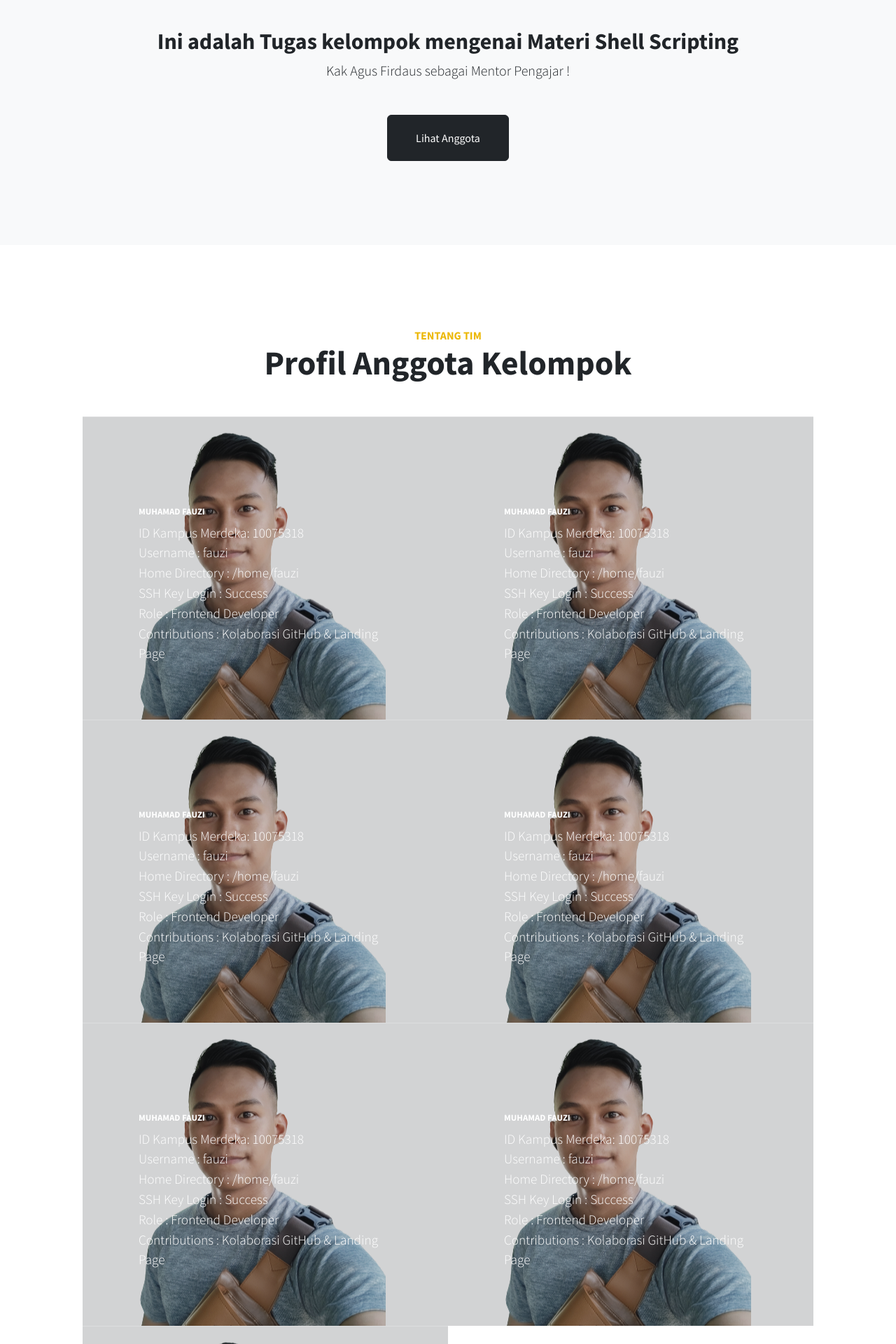
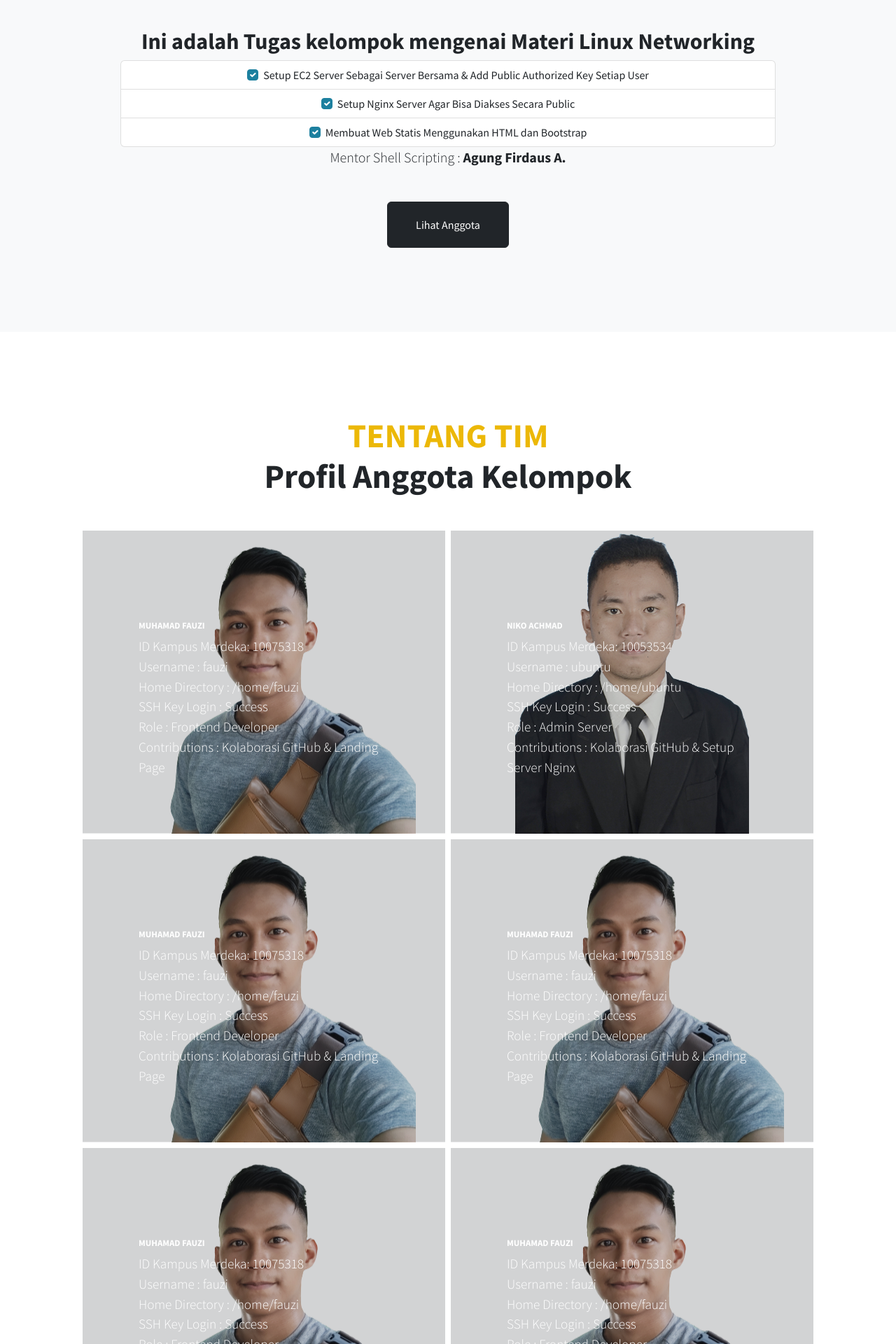
Before and after one commit to MuhFauziIT/Tugas-Kelompok---Shell-Scripting, a plain HTML site: page index.html in a window 1280 px wide. Shown: the part 880-2800 px from the top of the page at 70% size. Drawn offline with nearby package versions, Linux system fonts and the light colour scheme.

Commit message:
Menambah Data Niko dan Menambah beberapa style

```diff
--- a/index.html
+++ b/index.html
@@ -1,5 +1,6 @@
 <!DOCTYPE html>
 <html lang="en">
+
 <head>
     <meta charset="utf-8" />
     <meta name="viewport" content="width=device-width, initial-scale=1, shrink-to-fit=no" />
@@ -11,40 +12,61 @@
     <!-- Font Awesome icons (free version)-->
     <script src="https://use.fontawesome.com/releases/v6.3.0/js/all.js" crossorigin="anonymous"></script>
     <!-- Simple line icons-->
-        <link href="https://cdnjs.cloudflare.com/ajax/libs/simple-line-icons/2.5.5/css/simple-line-icons.min.css" rel="stylesheet" />
+    <link target="_blank"
+        href="https://cdnjs.cloudflare.com/ajax/libs/simple-line-icons/2.5.5/css/simple-line-icons.min.css"
+        rel="stylesheet" />
     <!-- Google fonts-->
-        <link href="https://fonts.googleapis.com/css?family=Source+Sans+Pro:300,400,700,300italic,400italic,700italic" rel="stylesheet" type="text/css" />
+    <link target="_blank"
+        href="https://fonts.googleapis.com/css?family=Source+Sans+Pro:300,400,700,300italic,400italic,700italic"
+        rel="stylesheet" type="text/css" />
     <!-- Core theme CSS (includes Bootstrap)-->
     <link href="css/styles.css" rel="stylesheet" />
 </head>
+
 <body id="page-top">
     <!-- Navigation-->
     <a class="menu-toggle rounded" href="#"><i class="fas fa-bars"></i></a>
     <nav id="sidebar-wrapper">
         <ul class="sidebar-nav">
             <li class="sidebar-brand"><a href="#kelompok1ce">Kelompok 1 CE</a></li>
-                <li class="sidebar-nav-item"><a href="#kelompok1ce">Home</a></li>
-                <li class="sidebar-nav-item"><a href="#tentangkami">About</a></li>
-                <li class="sidebar-nav-item"><a href="#portfolio">Tim Kami</a></li>
+            <li class="sidebar-nav-item"><a href="#">Home</a></li>
+            <li class="sidebar-nav-item"><a href="#about">Description</a></li>
+            <li class="sidebar-nav-item"><a href="#portfolio">Our Teams</a></li>
         </ul>
     </nav>
     <!-- Header-->
     <header class="masthead d-flex align-items-center">
         <div class="container px-4 px-lg-5 text-center">
             <h1 class="mb-1">KELOMPOK 1 CE</h1>
-                <h3 class="mb-5"><em>Tugas WebServer</em></h3>
+            <h3 class="mb-5"><em>Tugas Membuat Web Server 🖥️</em></h3>
             <a class="btn btn-primary btn-xl" href="#about">Lihat Deskripsi</a>
         </div>
     </header>
     <!-- About-->
     <section class="content-section bg-light" id="about">
-            <div class="container px-4 px-lg-5 text-center">
+        <div class="container px-4 px-lg-1 text-center">
             <div class="row gx-4 gx-lg-5 justify-content-center">
                 <div class="col-lg-10">
-                        <h2>Ini adalah Tugas kelompok mengenai Materi Shell Scripting</h2>
+                    <h2>Ini adalah Tugas kelompok mengenai Materi Linux Networking</h2>
+                    <ul class="list-group">
+                        <li class="list-group-item">
+                            <input class="form-check-input me-1" type="checkbox" value="" id="firstCheckbox" checked>
+                            <label class="form-check-label" for="firstCheckbox">Setup EC2 Server Sebagai Server Bersama
+                                & Add Public Authorized Key Setiap User</label>
+                        </li>
+                        <li class="list-group-item">
+                            <input class="form-check-input me-1" type="checkbox" value="" id="secondCheckbox" checked>
+                            <label class="form-check-label" for="secondCheckbox">Setup Nginx Server Agar Bisa Diakses
+                                Secara Public</label>
+                        </li>
+                        <li class="list-group-item">
+                            <input class="form-check-input me-1" type="checkbox" value="" id="thirdCheckbox" checked>
+                            <label class="form-check-label" for="thirdCheckbox">Membuat Web Statis Menggunakan HTML dan
+                                Bootstrap</label>
+                        </li>
+                    </ul>
                     <p class="lead mb-5">
-                            Kak Agus Firdaus sebagai Mentor Pengajar
-                            !
+                        Mentor Shell Scripting : <span class="fw-bold"> Agung Firdaus A.</span>
                     </p>
                     <a class="btn btn-dark btn-xl" href="#portfolio">Lihat Anggota</a>
                 </div>
@@ -55,12 +77,47 @@
     <section class="content-section" id="portfolio">
         <div class="container px-4 px-lg-5">
             <div class="content-section-heading text-center">
-                    <h3 class="text-secondary mb-0">TENTANG TIM</h3>
+                <h2 class="text-secondary mb-0">TENTANG TIM</h2>
                 <h2 class="mb-5">Profil Anggota Kelompok</h2>
             </div>
-                <div class="row gx-0">
+            <div class="row gx-2 gy-2">
                 <div class="col-lg-6">
-                        <a class="portfolio-item" href="https://github.com/MuhFauziIT">
+                    <a class="portfolio-item d-flex justify-content-center" target="_blank"
+                        href="https://github.com/MuhFauziIT">
+                        <div class="caption">
+                            <div class="caption-content">
+                                <div class="h2">MUHAMAD FAUZI</div>
+                                <p class="mb-0">ID Kampus Merdeka: 10075318</p>
+                                <p class="mb-0">Username : fauzi</p>
+                                <p class="mb-0">Home Directory : /home/fauzi</p>
+                                <p class="mb-0">SSH Key Login : Success</p>
+                                <p class="mb-0">Role : Frontend Developer</p>
+                                <p class="mb-0">Contributions : Kolaborasi GitHub & Landing Page</p>
+                            </div>
+                        </div>
+                        <img class="img-fluid" width="433" height="433" src="assets/img/fauzi.png" alt="fauzi_img" />
+                    </a>
+                </div>
+                <div class="col-lg-6">
+                    <a class="portfolio-item d-flex justify-content-center" target="_blank"
+                        href="https://github.com/Koozee">
+                        <div class="caption">
+                            <div class="caption-content">
+                                <div class="h2">Niko Achmad</div>
+                                <p class="mb-0">ID Kampus Merdeka: 10053534</p>
+                                <p class="mb-0">Username : ubuntu</p>
+                                <p class="mb-0">Home Directory : /home/ubuntu</p>
+                                <p class="mb-0">SSH Key Login : Success</p>
+                                <p class="mb-0">Role : Admin Server</p>
+                                <p class="mb-0">Contributions : Kolaborasi GitHub & Setup Server Nginx</p>
+                            </div>
+                        </div>
+                        <img style="height: 433px;" class="img-fluid" src="assets/img/niko.png" alt="niko_img" />
+                    </a>
+                </div>
+                <div class="col-lg-6">
+                    <a class="portfolio-item d-flex justify-content-center" target="_blank"
+                        href="https://github.com/MuhFauziIT">
                         <div class="caption">
                             <div class="caption-content">
                                 <div class="h2">MUHAMAD FAUZI</div>
@@ -76,7 +133,8 @@
                     </a>
                 </div>
                 <div class="col-lg-6">
-                        <a class="portfolio-item" href="https://github.com/MuhFauziIT">
+                    <a class="portfolio-item d-flex justify-content-center" target="_blank"
+                        href="https://github.com/MuhFauziIT">
                         <div class="caption">
                             <div class="caption-content">
                                 <div class="h2">MUHAMAD FAUZI</div>
@@ -92,7 +150,8 @@
                     </a>
                 </div>
                 <div class="col-lg-6">
-                        <a class="portfolio-item" href="https://github.com/MuhFauziIT">
+                    <a class="portfolio-item d-flex justify-content-center" target="_blank"
+                        href="https://github.com/MuhFauziIT">
                         <div class="caption">
                             <div class="caption-content">
                                 <div class="h2">MUHAMAD FAUZI</div>
@@ -108,7 +167,8 @@
                     </a>
                 </div>
                 <div class="col-lg-6">
-                        <a class="portfolio-item" href="https://github.com/MuhFauziIT">
+                    <a class="portfolio-item d-flex justify-content-center" target="_blank"
+                        href="https://github.com/MuhFauziIT">
                         <div class="caption">
                             <div class="caption-content">
                                 <div class="h2">MUHAMAD FAUZI</div>
@@ -124,39 +184,8 @@
                     </a>
                 </div>
                 <div class="col-lg-6">
-                        <a class="portfolio-item" href="https://github.com/MuhFauziIT">
-                            <div class="caption">
-                                <div class="caption-content">
-                                    <div class="h2">MUHAMAD FAUZI</div>
-                                    <p class="mb-0">ID Kampus Merdeka: 10075318</p>
-                                    <p class="mb-0">Username : fauzi</p>
-                                    <p class="mb-0">Home Directory : /home/fauzi</p>
-                                    <p class="mb-0">SSH Key Login : Success</p>
-                                    <p class="mb-0">Role : Frontend Developer</p>
-                                    <p class="mb-0">Contributions : Kolaborasi GitHub & Landing Page</p>
-                                </div>
-                            </div>
-                            <img class="img-fluid" src="assets/img/fauzi.png" alt="..." />
-                        </a>
-                    </div>
-                    <div class="col-lg-6">
-                        <a class="portfolio-item" href="https://github.com/MuhFauziIT">
-                            <div class="caption">
-                                <div class="caption-content">
-                                    <div class="h2">MUHAMAD FAUZI</div>
-                                    <p class="mb-0">ID Kampus Merdeka: 10075318</p>
-                                    <p class="mb-0">Username : fauzi</p>
-                                    <p class="mb-0">Home Directory : /home/fauzi</p>
-                                    <p class="mb-0">SSH Key Login : Success</p>
-                                    <p class="mb-0">Role : Frontend Developer</p>
-                                    <p class="mb-0">Contributions : Kolaborasi GitHub & Landing Page</p>
-                                </div>
-                            </div>
-                            <img class="img-fluid" src="assets/img/fauzi.png" alt="..." />
-                        </a>
-                    </div>
-                    <div class="col-lg-6">
-                        <a class="portfolio-item" href="https://github.com/MuhFauziIT">
+                    <a class="portfolio-item d-flex justify-content-center" target="_blank"
+                        href="https://github.com/MuhFauziIT">
                         <div class="caption">
                             <div class="caption-content">
                                 <div class="h2">MUHAMAD FAUZI</div>
@@ -186,7 +215,8 @@
             <ul class="list-inline mb-5">
                 </li>
                 <li class="list-inline-item">
-                        <a class="social-link rounded-circle text-white" href="https://github.com/MuhFauziIT"><i class="icon-social-github"></i></a>
+                    <a class="social-link rounded-circle text-white" target="_blank"
+                        href="https://github.com/MuhFauziIT"><i class="icon-social-github"></i></a>
                 </li>
             </ul>
             <p class="text-muted small mb-0">Kelompok 1 CE &copy; Shell Scripting 2024</p>
@@ -199,4 +229,5 @@
     <!-- Core theme JS-->
     <script src="js/scripts.js"></script>
 </body>
+
 </html>
```
Also changed, not shown: assets/img/niko.png (added). Lines whose indentation alone changed are shown as unchanged.
